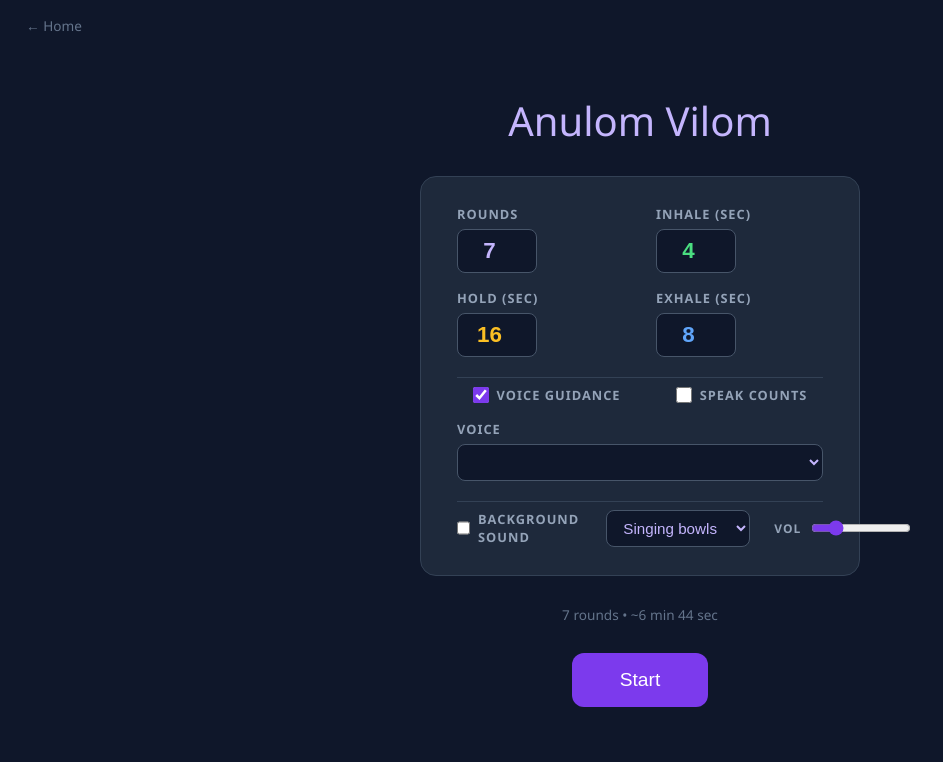
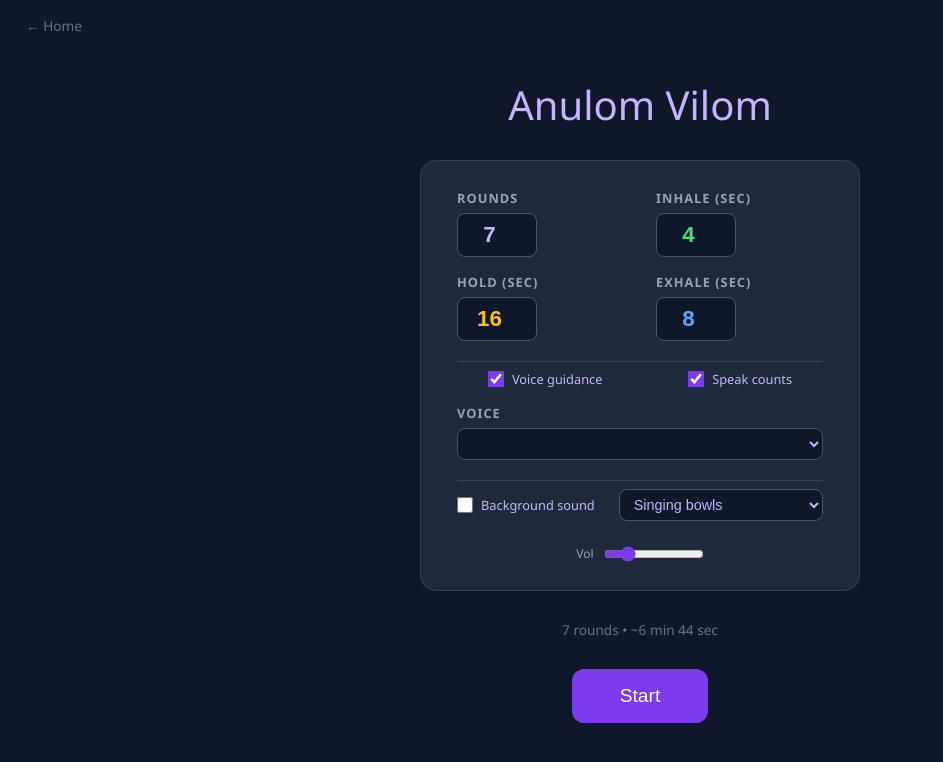
Before and after one commit to SinghalHarsh/yoga-website, a Flask app: page /pranayama in a window 1280 px wide. Shown: the top 762 px of the page, without its empty margins (0-943 px from the left). Run offline with Flask 3, Linux system fonts and the light colour scheme; lists and menus that the app fills with data are empty.

Commit message:
Fix settings panel layout and default speak counts on
- Bump specificity on .voice-label so labels stay normal-case (not uppercased)
- Tighten voice-select padding/font for compact look
- Style range input accent color
- Default 'Speak counts' to checked
- Trim closing line: 'Relax your hands.'
- Add Home back-link on Pranayama page
- Init script Nadi Shodhana intro lines, defaults 7/4/16/8

```diff
--- a/templates/pranayama.html
+++ b/templates/pranayama.html
@@ -125,23 +125,36 @@
     border-top: 1px solid #334155;
     margin-top: 4px;
   }
-  .voice-label {
+  .setting .voice-label {
     display: flex;
     align-items: center;
     gap: 8px;
-    font-size: 0.85rem;
+    font-size: 0.8rem;
     color: #c4b5fd;
     text-transform: none;
     letter-spacing: normal;
+    font-weight: 500;
     cursor: pointer;
+    white-space: nowrap;
   }
-  .voice-label input { accent-color: #7c3aed; width: 16px; height: 16px; cursor: pointer; }
+  .setting .voice-label span {
+    text-transform: none;
+    letter-spacing: normal;
+    color: inherit;
+    font-weight: 500;
+  }
+  .setting .voice-label input { accent-color: #7c3aed; width: 16px; height: 16px; cursor: pointer; flex-shrink: 0; }
   .voice-select {
     background: #0f172a; border: 1px solid #475569; border-radius: 8px;
-    color: #c4b5fd; font-size: 0.95rem; padding: 8px 12px; outline: none;
+    color: #c4b5fd; font-size: 0.9rem; padding: 6px 10px; outline: none;
     width: 100%;
   }
   .voice-select:focus { border-color: #7c3aed; }
+  .voice-row {
+    align-items: center;
+    flex-wrap: wrap;
+  }
+  .voice-row input[type="range"] { accent-color: #7c3aed; }
   .setting label {
     font-size: 0.8rem;
     color: #94a3b8;
@@ -252,7 +265,7 @@
         <span>Voice guidance</span>
       </label>
       <label class="voice-label">
-        <input type="checkbox" id="sVoiceCounts">
+        <input type="checkbox" id="sVoiceCounts" checked>
         <span>Speak counts</span>
       </label>
     </div>
```
